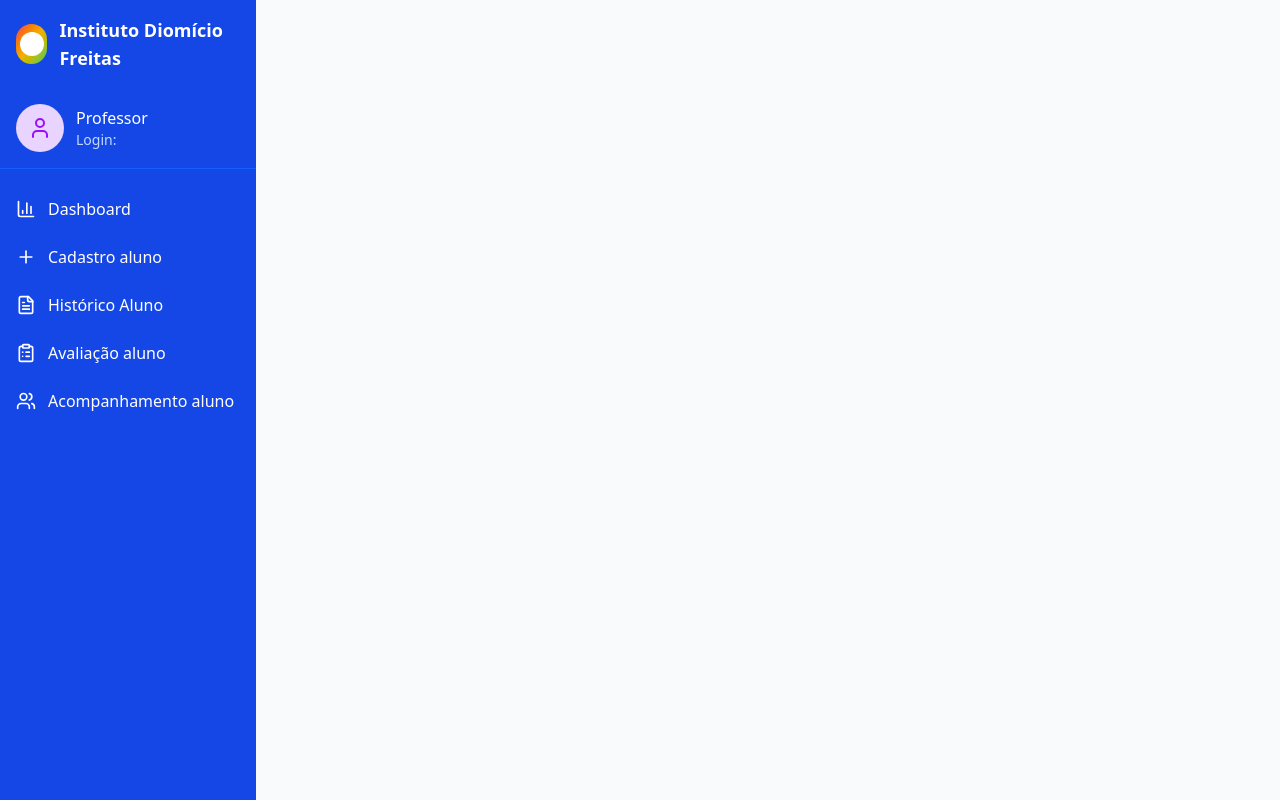
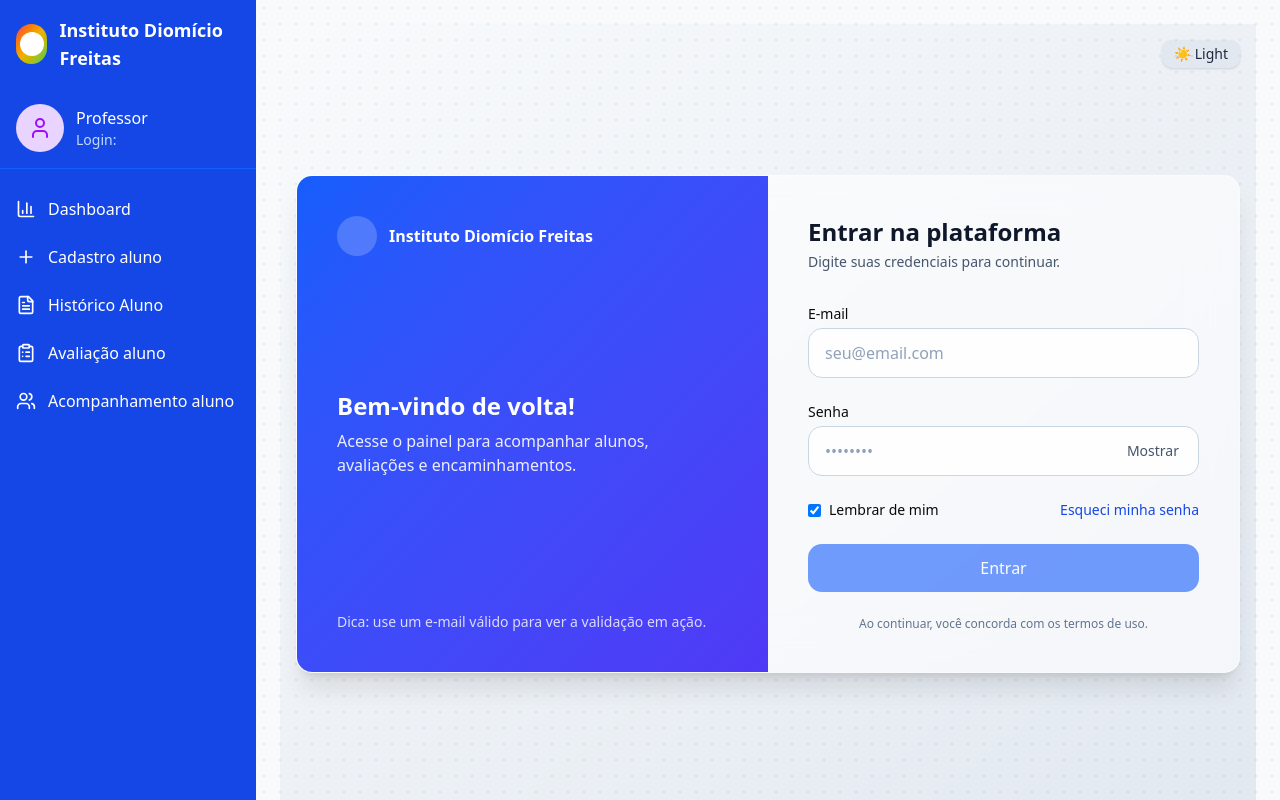
Before and after one commit to pedrovmdp/projetoExtensao_iv, a React (Vite) app in the folder frontend/: page /login in a window 1280 px wide. Built offline with nearby package versions, Linux system fonts and the light colour scheme.

Commit message:
feat: (login)

```diff
--- a/frontend/src/App.jsx
+++ b/frontend/src/App.jsx
@@ -12,6 +12,8 @@ import {
 } from 'lucide-react'
 import { Button } from '@/components/ui/button.jsx'
 import './App.css'
+import Login from './components/ui/Login'
+
 
 // Componentes das páginas
 import Dashboard from './components/Dashboard'
@@ -167,6 +169,8 @@ function App() {
               <Route path="/historico" element={<HistoricoAluno />} />
               <Route path="/avaliacao" element={<AvaliacaoAluno />} />
               <Route path="/acompanhamento" element={<AcompanhamentoAluno />} />
+              <Route path="/login" element={<Login />} />
+
             </Routes>
           </main>
         </div>
--- /dev/null
+++ b/frontend/src/components/ui/Login.jsx
@@ -0,0 +1,195 @@
+import { useState, useEffect } from "react";
+
+export default function Login() {
+  const [email, setEmail] = useState("");
+  const [password, setPassword] = useState("");
+  const [showPassword, setShowPassword] = useState(false);
+  const [remember, setRemember] = useState(true);
+  const [errors, setErrors] = useState({});
+  const [isSubmitting, setIsSubmitting] = useState(false);
+  const [dark, setDark] = useState(false);
+
+  // persiste a escolha no localStorage
+  useEffect(() => {
+    const saved = localStorage.getItem("theme");
+    if (saved === "dark") setDark(true);
+  }, []);
+
+  useEffect(() => {
+    if (dark) {
+      document.documentElement.classList.add("dark");
+      localStorage.setItem("theme", "dark");
+    } else {
+      document.documentElement.classList.remove("dark");
+      localStorage.setItem("theme", "light");
+    }
+  }, [dark]);
+
+  const validate = () => {
+    const next = {};
+    if (!email.trim()) next.email = "Informe seu e-mail.";
+    else if (!/^[^\s@]+@[^\s@]+\.[^\s@]+$/.test(email))
+      next.email = "E-mail inválido.";
+    if (!password.trim()) next.password = "Informe sua senha.";
+    setErrors(next);
+    return Object.keys(next).length === 0;
+  };
+
+  const handleSubmit = (e) => {
+    e.preventDefault();
+    if (!validate()) return;
+    setIsSubmitting(true);
+
+    setTimeout(() => {
+      setIsSubmitting(false);
+    }, 1200);
+  };
+
+  return (
+    <main className="min-h-screen w-full flex items-center justify-center p-4 bg-gradient-to-br from-slate-50 to-slate-200 dark:from-slate-900 dark:to-slate-950 relative">
+      {/* botão dark/light */}
+      <button
+        onClick={() => setDark((d) => !d)}
+        className="absolute top-4 right-4 px-3 py-1 rounded-lg bg-slate-200 dark:bg-slate-700 text-sm text-slate-800 dark:text-slate-100 shadow"
+      >
+        {dark ? "🌙 Dark" : "☀️ Light"}
+      </button>
+
+      {/* pattern sutil */}
+      <div className="pointer-events-none fixed inset-0 [background-image:radial-gradient(#00000011_1px,transparent_1px)] [background-size:16px_16px]" />
+
+      <section
+        className="relative z-10 w-full max-w-5xl grid md:grid-cols-2 gap-0 rounded-2xl border border-white/30 dark:border-white/10 bg-white/60 dark:bg-slate-900/60 backdrop-blur-xl shadow-xl overflow-hidden"
+        aria-labelledby="titulo-login"
+      >
+        {/* Painel ilustrativo (desktop) */}
+        <div className="hidden md:flex flex-col justify-between p-10 bg-gradient-to-br from-blue-600 to-indigo-600 text-white">
+          <header className="flex items-center gap-3">
+            <div className="h-10 w-10 rounded-full bg-white/20" />
+            <h2 className="font-semibold">Instituto Diomício Freitas</h2>
+          </header>
+          <div>
+            <h3 className="text-2xl font-semibold leading-tight">
+              Bem-vindo de volta!
+            </h3>
+            <p className="mt-2 text-white/90">
+              Acesse o painel para acompanhar alunos, avaliações e encaminhamentos.
+            </p>
+          </div>
+          <footer className="text-sm text-white/80">
+            Dica: use um e-mail válido para ver a validação em ação.
+          </footer>
+        </div>
+
+        {/* Card do formulário */}
+        <div className="p-8 sm:p-10">
+          <h1 id="titulo-login" className="text-2xl font-semibold text-slate-900 dark:text-slate-50">
+            Entrar na plataforma
+          </h1>
+          <p className="mt-1 text-sm text-slate-600 dark:text-slate-300">
+            Digite suas credenciais para continuar.
+          </p>
+
+          <form onSubmit={handleSubmit} className="mt-8 space-y-6" noValidate>
+            {/* E-mail */}
+            <div>
+              <label htmlFor="email" className="block text-sm font-medium">
+                E-mail
+              </label>
+              <div className="mt-1 relative">
+                <input
+                  id="email"
+                  type="email"
+                  inputMode="email"
+                  autoComplete="email"
+                  className={`w-full rounded-xl border px-4 py-3 bg-white/80 dark:bg-slate-950/60 outline-none focus:ring-2 focus:ring-blue-500 dark:focus:ring-blue-400 placeholder:text-slate-400
+                    ${errors.email ? "border-rose-500" : "border-slate-300 dark:border-slate-700"}
+                  `}
+                  placeholder="seu@email.com"
+                  value={email}
+                  onChange={(e) => setEmail(e.target.value)}
+                  aria-invalid={!!errors.email}
+                  aria-describedby={errors.email ? "email-erro" : undefined}
+                />
+                {errors.email && (
+                  <p id="email-erro" className="mt-1 text-sm text-rose-600" role="alert" aria-live="polite">
+                    {errors.email}
+                  </p>
+                )}
+              </div>
+            </div>
+
+            {/* Senha */}
+            <div>
+              <label htmlFor="password" className="block text-sm font-medium">
+                Senha
+              </label>
+              <div className="mt-1 relative">
+                <input
+                  id="password"
+                  type={showPassword ? "text" : "password"}
+                  autoComplete="current-password"
+                  className={`w-full rounded-xl border px-4 py-3 bg-white/80 dark:bg-slate-950/60 outline-none focus:ring-2 focus:ring-blue-500 dark:focus:ring-blue-400 placeholder:text-slate-400
+                    ${errors.password ? "border-rose-500" : "border-slate-300 dark:border-slate-700"}
+                  `}
+                  placeholder="••••••••"
+                  value={password}
+                  onChange={(e) => setPassword(e.target.value)}
+                  aria-invalid={!!errors.password}
+                  aria-describedby={errors.password ? "password-erro" : undefined}
+                />
+                <button
+                  type="button"
+                  onClick={() => setShowPassword((s) => !s)}
+                  className="absolute right-2 top-1/2 -translate-y-1/2 px-3 py-1 text-sm text-slate-600 dark:text-slate-300 hover:underline"
+                  aria-pressed={showPassword}
+                >
+                  {showPassword ? "Ocultar" : "Mostrar"}
+                </button>
+                {errors.password && (
+                  <p id="password-erro" className="mt-1 text-sm text-rose-600" role="alert" aria-live="polite">
+                    {errors.password}
+                  </p>
+                )}
+              </div>
+            </div>
+
+            {/* Opções */}
+            <div className="flex items-center justify-between">
+              <label className="inline-flex items-center gap-2 text-sm">
+                <input
+                  type="checkbox"
+                  className="rounded border-slate-300 dark:border-slate-700"
+                  checked={remember}
+                  onChange={(e) => setRemember(e.target.checked)}
+                />
+                Lembrar de mim
+              </label>
+              <button
+                type="button"
+                className="text-sm text-blue-700 hover:underline dark:text-blue-400"
+              >
+                Esqueci minha senha
+              </button>
+            </div>
+
+            {/* Submit */}
+            <button
+              type="submit"
+              disabled={isSubmitting || !email || !password}
+              className="w-full rounded-xl px-4 py-3 font-medium bg-blue-600 text-white hover:bg-blue-700 disabled:opacity-60 disabled:cursor-not-allowed transition"
+              aria-busy={isSubmitting}
+            >
+              {isSubmitting ? "Entrando..." : "Entrar"}
+            </button>
+
+            {/* Rodapé opcional */}
+            <p className="text-center text-xs text-slate-500 dark:text-slate-400">
+              Ao continuar, você concorda com os termos de uso.
+            </p>
+          </form>
+        </div>
+      </section>
+    </main>
+  );
+}
--- /dev/null
+++ b/frontend/tailwind.config.js
@@ -0,0 +1,12 @@
+/** @type {import('tailwindcss').Config} */
+export default {
+    content: [
+      "./index.html",
+      "./src/**/*.{js,ts,jsx,tsx}",
+    ],
+    darkMode: 'class', // 👈 permite alternar manualmente
+    theme: {
+      extend: {},
+    },
+    plugins: [],
+  }
```
